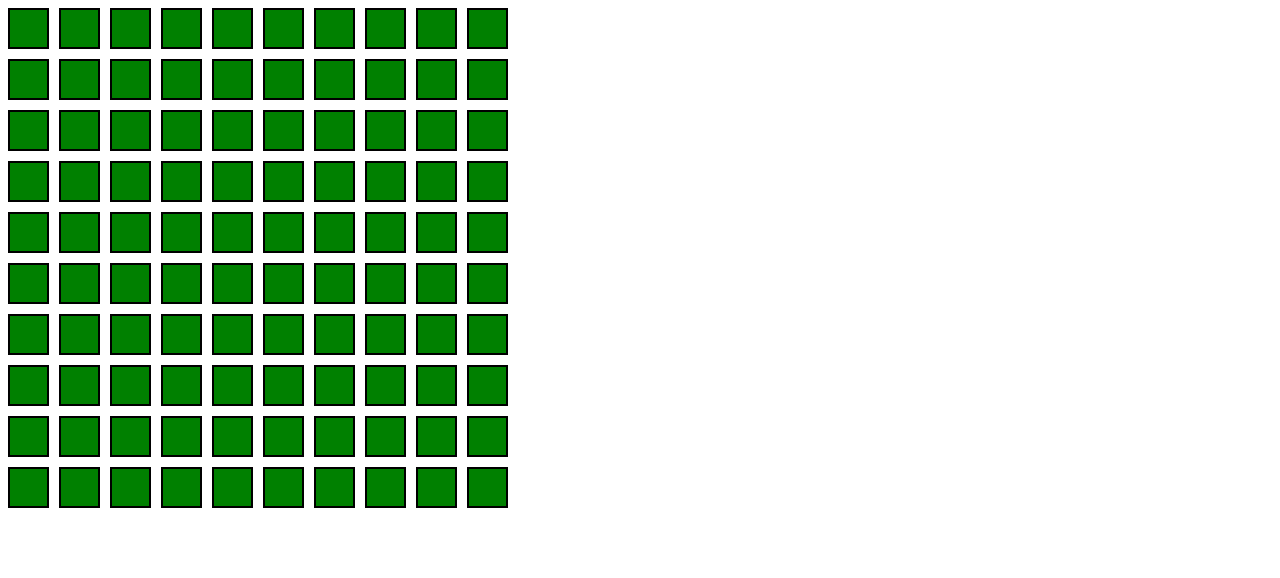
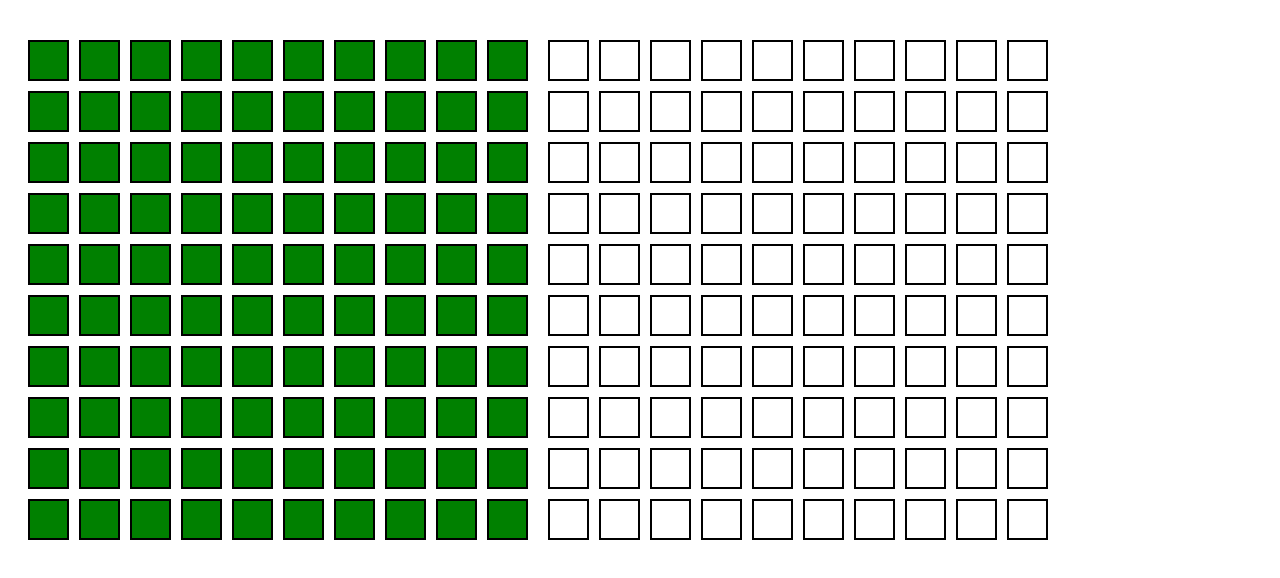
Before and after one commit to DaniSalermi/battleship, an Angular app: page / in a window 1280 px wide. Both pictures are taken after a click on the button "Iniciar Juego". Shown: the top 578 px of the page. Built offline with nearby package versions, Linux system fonts and the light colour scheme.

Commit message:
show playboard

```diff
--- a/src/app/components/board/board.component.html
+++ b/src/app/components/board/board.component.html
@@ -1,3 +1,4 @@
+<div class="container">
   <div *ngIf="!status">
     <div>
       <input type="text" placeholder="Ingresa tu nickname" />
@@ -22,6 +23,9 @@
       <button (click)="startGame()">Iniciar Juego</button>
     </div>
   </div>
+</div>
+<div class="container">
+  <!-- board blocked -->
   <div *ngIf="status">
     <div
       class="board"
@@ -43,3 +47,28 @@
       </ng-container>
     </div>
   </div>
+  <br />
+
+  <!-- PLayboard -->
+  <div *ngIf="status">
+    <div
+      class="playboard"
+      [ngStyle]="{
+        gridTemplateColumns: 'repeat(' + columns + ', 1fr)',
+        gridTemplateRows: 'repeat(' + rows + ', 1fr)'
+      }"
+    >
+      <ng-container *ngFor="let game of currentGame">
+        <ng-container
+          *ngFor="let rowGame of game.player1.playBoard; let i = index"
+        >
+          <ng-container
+            *ngFor="let rowGame of game.player1.playBoard; let j = index"
+          >
+            <div></div>
+          </ng-container>
+        </ng-container>
+      </ng-container>
+    </div>
+  </div>
+</div>
--- a/src/app/components/board/board.component.scss
+++ b/src/app/components/board/board.component.scss
@@ -14,3 +14,29 @@
 .green {
   background: green !important;
 }
+.container {
+  display: flex;
+  margin: 20px;
+  margin-right: 30px;
+}
+.board {
+  display: grid;
+  width: 500px;
+  height: 500px;
+  gap: 10px;
+  div {
+    border: 2px solid black;
+    background-color: green;
+  }
+}
+.playboard {
+  margin-left: 20px;
+  display: grid;
+  width: 500px;
+  height: 500px;
+  gap: 10px;
+  div {
+    border: 2px solid black;
+    background-color: white;
+  }
+}
```
Lines whose indentation alone changed are shown as unchanged.
